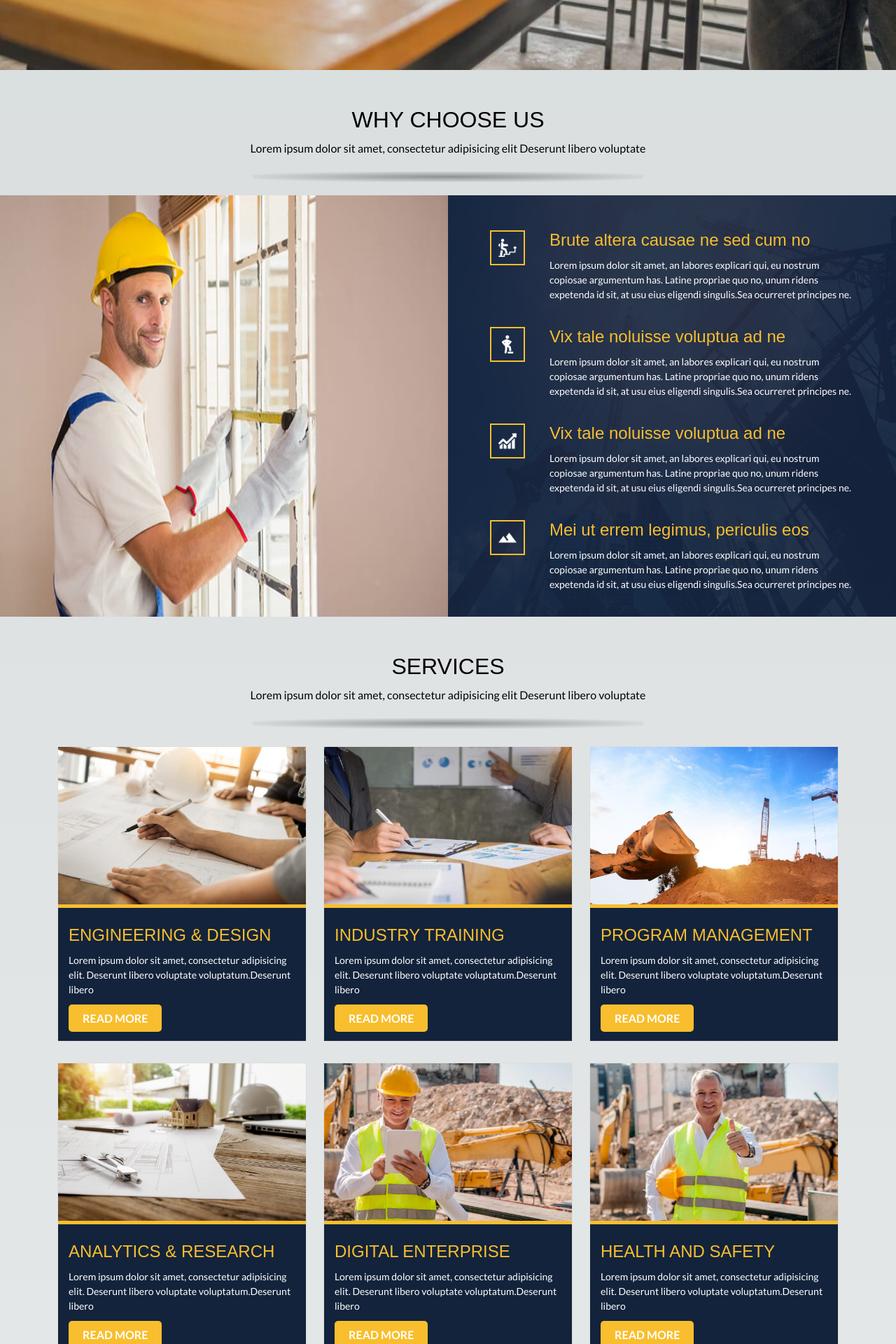
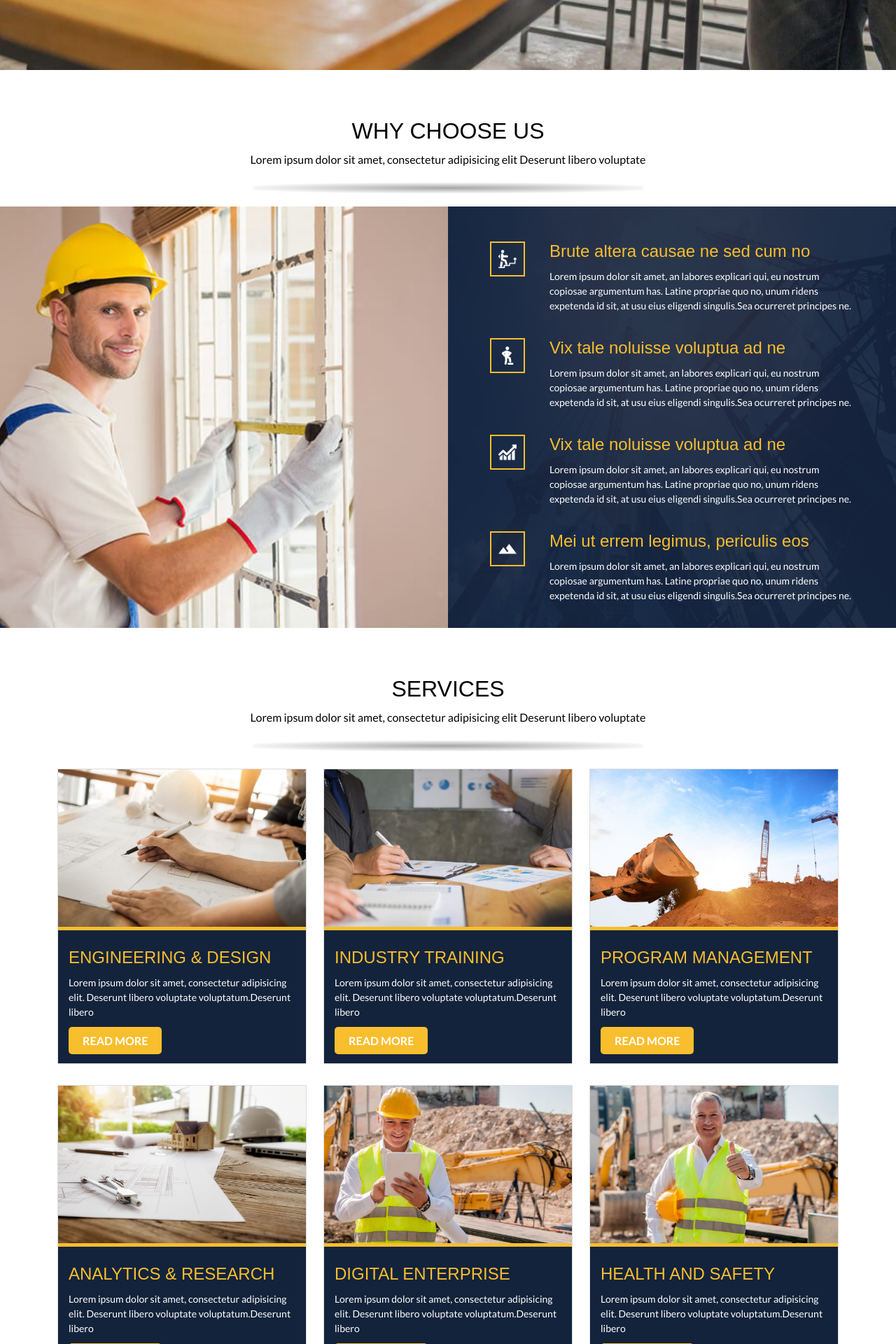
Before and after one commit to HYamaan/accon, a Next.js app: page / in a window 1280 px wide. Shown: the part 700-2620 px from the top of the page at 70% size. Built offline with nearby package versions, Linux system fonts and the light colour scheme; a web font is replaced by a local one.

Commit message:
Partners

```diff
--- /dev/null
+++ b/src/Components/Card/CardPartner.js
@@ -0,0 +1,10 @@
+import React from 'react';
+import {LazyLoadImage} from "react-lazy-load-image-component";
+
+const CardPartner = ({data}) => {
+    return (
+       <LazyLoadImage src={data.url}/>
+    );
+};
+
+export default CardPartner;
--- a/src/Components/HomePageComponent/ChooseUs.jsx
+++ b/src/Components/HomePageComponent/ChooseUs.jsx
@@ -2,13 +2,13 @@ import React from 'react';
 import {LazyLoadImage} from "react-lazy-load-image-component";
 
 const ChooseUs = () => {
-    return <>
-    <div className="container">
-        <div className="headline">
-            <h2>WHY CHOOSE US</h2>
-            <p>Lorem ipsum dolor sit amet, consectetur adipisicing elit Deserunt libero voluptate</p>
+    return <section className="chooseUs-section">
+        <div className="container choose">
+            <div className="headline">
+                <h2>WHY CHOOSE US</h2>
+                <p>Lorem ipsum dolor sit amet, consectetur adipisicing elit Deserunt libero voluptate</p>
+            </div>
         </div>
-    </div>
         <div className="choose-item-row">
             <div className="col-md-6">
                 <LazyLoadImage
@@ -93,7 +93,7 @@ const ChooseUs = () => {
                 </div>
             </div>
         </div>
-    </>
+    </section>
 };
 
 export default ChooseUs;
--- a/src/Components/HomePageComponent/Experience.jsx
+++ b/src/Components/HomePageComponent/Experience.jsx
@@ -52,12 +52,14 @@ const Experience = () => {
     ]
 
     return <>
-        <div className="container experience">
-            <div className="headline">
-                <h2>EXPERIENCED TEAM</h2>
-                <p>Lorem ipsum dolor sit amet, consectetur adipisicing elit Deserunt libero voluptate</p>
+        <div className="experience-section">
+            <div className="container experience">
+                <div className="headline">
+                    <h2>EXPERIENCED TEAM</h2>
+                    <p>Lorem ipsum dolor sit amet, consectetur adipisicing elit Deserunt libero voluptate</p>
+                </div>
+                <SliderTeam data={experienceJson}/>
             </div>
-            <SliderTeam data={experienceJson}/>
         </div>
     </>
 };
--- /dev/null
+++ b/src/Components/HomePageComponent/Partners.jsx
@@ -0,0 +1,44 @@
+import React from 'react';
+import SliderPartners from "@/Components/Slider/SliderPartners";
+
+const Partners = () => {
+    const partnersJson = [
+        {
+            url:"partner-1.png"
+        },
+        {
+            url:"partner-1.png"
+        },
+        {
+            url:"partner-1.png"
+        },
+        {
+            url:"partner-1.png"
+        },
+        {
+            url:"partner-1.png"
+        },
+        {
+            url:"partner-1.png"
+        },
+        {
+            url:"partner-1.png"
+        },
+        {
+            url:"partner-1.png"
+        },
+        {
+            url:"partner-1.png"
+        }
+    ]
+
+   return <div className="container partners">
+       <div className="headline">
+           <h2>OUR PARTNERS</h2>
+           <p>Lorem ipsum dolor sit amet, consectetur adipisicing elit Deserunt libero voluptate</p>
+       </div>
+       <SliderPartners data={partnersJson}/>
+   </div>
+};
+
+export default Partners;
--- a/src/Components/HomePageComponent/PhotoGallery.jsx
+++ b/src/Components/HomePageComponent/PhotoGallery.jsx
@@ -39,15 +39,17 @@ const PhotoGallery = () => {
         },
     ]
    return  <>
-       <div className="container pb-5">
+       <div className="photo-gallery-section">
+           <div className="container photo-gallery">
                <div className="headline">
                    <h2>PHOTO GALLERY</h2>
                    <p>Lorem ipsum dolor sit amet, consectetur adipisicing elit Deserunt libero voluptate</p>
                </div>
                <div className="row">
-            {photoJson.map((photo,index) => {
+                   {photoJson.map((photo, index) => {
                        return <CardPhotoGallery key={index} data={photo}/>
                    })}
+               </div>
            </div>
        </div>
    </>
--- a/src/Components/HomePageComponent/Services.jsx
+++ b/src/Components/HomePageComponent/Services.jsx
@@ -1,6 +1,5 @@
 import React from 'react';
 import Card from "@/Components/Card/Card";
-import card from "@/Components/Card/Card";
 
 const Services = () => {
     const cardJson = [
@@ -38,7 +37,8 @@ const Services = () => {
     ]
 
     return <>
-        <div className="container">
+        <section className="services-section">
+            <div className="container services">
                 <div className="headline">
                     <h2>Services</h2>
                     <p>Lorem ipsum dolor sit amet, consectetur adipisicing elit Deserunt libero voluptate</p>
@@ -52,6 +52,7 @@ const Services = () => {
                 </div>
 
             </div>
+        </section>
 
     </>
 };
--- /dev/null
+++ b/src/Components/Slider/SliderPartners.jsx
@@ -0,0 +1,73 @@
+import React from 'react';
+import {FaCaretLeft, FaCaretRight} from "react-icons/fa";
+import Slider from "react-slick";
+import CardPartner from "@/Components/Card/CardPartner";
+function SampleNextArrow(props) {
+    const { className, onClick } = props;
+    return (
+        <div onClick={onClick} className={`arrow ${className}`}>
+            <FaCaretRight className="arrows"/>
+        </div>
+    );
+}
+
+function SamplePrevArrow(props) {
+    const {className, onClick} = props;
+    return (
+        <div onClick={onClick} className={`arrow ${className}`}>
+            <FaCaretLeft className="arrows"/>
+        </div>
+    );
+}
+const SliderPartners = ({data}) => {
+    const settings = {
+        dots: false,
+        lazyLoad: true,
+        infinite: true,
+        speed: 500,
+        slidesToShow: 5,
+        slidesToScroll: 1,
+        initialSlide: 0,
+        nextArrow: <SampleNextArrow />,
+        prevArrow: <SamplePrevArrow />,
+        responsive: [
+            {
+                breakpoint: 1024,
+                settings: {
+                    slidesToShow: 4,
+                    slidesToScroll: 4,
+                }
+            },
+            {
+                breakpoint: 768,
+                settings: {
+                    slidesToShow: 3,
+                    slidesToScroll: 3,
+                }
+            },
+            {
+                breakpoint: 480,
+                settings: {
+                    slidesToShow: 2,
+                    slidesToScroll: 2,
+                    initialSlide: 1
+                }
+            }
+        ]
+    };
+    return (
+        <div>
+            <div className="slider-partner">
+                <div className="slider-container">
+                    <Slider {...settings}>
+                        {data.map((item, index) => {
+                            return <CardPartner key={index} data={item}/>
+                        })}
+                    </Slider>
+                </div>
+            </div>
+        </div>
+    );
+};
+
+export default SliderPartners;
--- a/src/pages/Home/index.jsx
+++ b/src/pages/Home/index.jsx
@@ -9,6 +9,7 @@ import PhotoGallery from "@/Components/HomePageComponent/PhotoGallery";
 import CounterupArea from "@/Components/HomePageComponent/CounterupArea";
 import Faq from "@/Components/HomePageComponent/FAQ";
 import RecentPost from "@/Components/HomePageComponent/RecentPost";
+import Partners from "@/Components/HomePageComponent/Partners";
 
 const HomePage = () => {
 
@@ -23,6 +24,7 @@ const HomePage = () => {
         <CounterupArea/>
         <PhotoGallery/>
         <RecentPost/>
+        <Partners/>
 
     </main>
 
--- a/src/styles/home.css
+++ b/src/styles/home.css
@@ -151,6 +151,14 @@
     font-weight: 400;
     text-align: center;
 }
+.chooseUs-section{
+    background-color: white;
+    padding-top: 1rem;
+}
+.chooseUs-section .choose{
+    position: relative;
+    z-index: 1;
+}
 
 .choose-item-row {
     display: flex;
@@ -162,10 +170,12 @@
     width: 100%;
     height: 100%;
     background-size: cover;
-    background-position: top left;
+    background-position: center;
     background-repeat: no-repeat;
     display: flex;
     flex-direction: column;
+    object-fit: cover;
+
 }
 
 .choose-right {
@@ -239,10 +249,14 @@
     margin-bottom: 10px;
 }
 
-.portfolio {
-    background-color: #F6F6F6;
+.services-section{
+    background-color: white;
+    padding-top: 1rem;
 }
-
+.services-section .services{
+    position: relative;
+    z-index: 1;
+}
 .portfolio-filter {
     text-align: center;
     margin-top: 20px;
@@ -270,6 +284,14 @@
 
 .portfolio-filter ul li:hover {
     background: #f8be2e;
+}
+.experience-section{
+    background-color: white;
+;
+}
+.experience-section .experience{
+    position: relative;
+    z-index: 1;
 }
 
 .slider-team {
@@ -363,18 +385,21 @@
     }
 }
 .slider-team .arrow:before,
-.slider-recent-post .arrow:before{
+.slider-recent-post .arrow:before,
+.slider-partner .arrow:before{
     content: "" !important;
 }
 .experience .slider-team .arrow svg,
-.recent-post .slider-recent-post .arrow svg{
+.recent-post .slider-recent-post .arrow svg,
+.partners .slider-partner .arrow svg{
     transition: all .6s ease !important;
     transform: translateX(300px);
     opacity: 0;
 }
 
 .slider-team .arrow svg,
-.slider-recent-post .arrow svg{
+.slider-recent-post .arrow svg,
+.slider-partner .arrow svg{
     border: 2px solid black;
     height: 35px;
     width: 35px;
@@ -385,17 +410,20 @@
 
 }
 .slider-team .arrow.slick-prev,
-.slider-recent-post .arrow.slick-prev{
+.slider-recent-post .arrow.slick-prev,
+.slider-partner .arrow.slick-prev{
     top: -3.5rem !important;
     left: unset !important;
     right: 5.5rem !important;
 }
 .slider-team .arrow.slick-next,
+.slider-partner .arrow.slick-next,
 .slider-recent-post .arrow.slick-next{
     top: -3.5rem !important;
     right: 4rem !important;
 }
 .slider-team .arrow:hover svg,
+.slider-partner .arrow:hover svg,
 .slider-recent-post .arrow:hover svg
 {
     color: #f8be2e !important;
@@ -403,6 +431,7 @@
 }
 
 .experience:hover .slider-team .arrow svg,
+.partners:hover .slider-partner .arrow svg,
 .recent-post:hover .slider-recent-post .arrow svg{
     transform: translateX(0);
     opacity: 1;
@@ -504,6 +533,14 @@
 }
 .clear-four:nth-child(4n + 1) {
     clear: both;
+}
+.photo-gallery-section{
+    padding-top: 1rem;
+    background-color: white;
+}
+.photo-gallery-section .photo-gallery{
+    position: relative;
+    z-index: 1;
 }
 .caption-item {
     margin-top: 30px;
@@ -625,7 +662,12 @@
     margin: 0;
 }
 .faq-section{
+    background-color: white;
     padding-top: 30px;
+}
+.faq-section .faq{
+    position: relative;
+    z-index: 1;
 }
 .faq-img{
     margin-top: 30px;
@@ -661,7 +703,7 @@ color : #f8be2e;
 
 .recent-post-section{
     background:rgb(96%,96%, 96%);
-    margin: 2rem 0;
+    padding:1rem 0 2.5rem 0;
 
 }
 .recent-post{
@@ -743,3 +785,13 @@ color : #f8be2e;
     bottom: 20px;
     left: 15px;
 }
+.partners{
+    margin-bottom: 1rem;
+}
+.brand-item {
+    background-size: cover;
+    background-position: top center;
+    background-repeat: no-repeat;
+    height: 80px;
+    margin-top: 30px;
+}
```
Also changed, not shown: src/Components/HomePageComponent/CounterupArea.jsx (+5 -5 lines), src/Components/HomePageComponent/FAQ.jsx (+41 -21 lines), public/partner-1.png (added), src/pages/Home/Home.css (deleted). Lines whose indentation alone changed are shown as unchanged.
